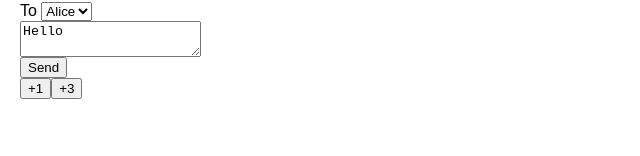
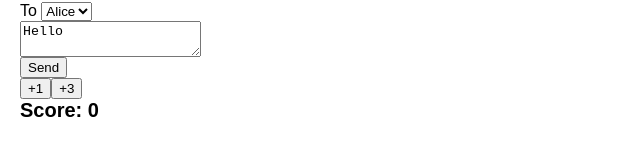
Before and after one commit to zelitosaide/react-js-course, a React (Create React App) app: page / in a window 1280 px wide. Shown: the part 264-420 px from the top of the page, without its empty margins (0-640 px from the left). Built offline with nearby package versions, Linux system fonts and the light colour scheme.

Commit message:
Adding Interactivity

```diff
--- a/src/learn/learn-react/adding-interactivity/index.js
+++ b/src/learn/learn-react/adding-interactivity/index.js
@@ -37,6 +37,7 @@ function Counter() {
       >
         +3
       </button>
+      <h2>Score: {score}</h2>
     </>
   );
 }
```
